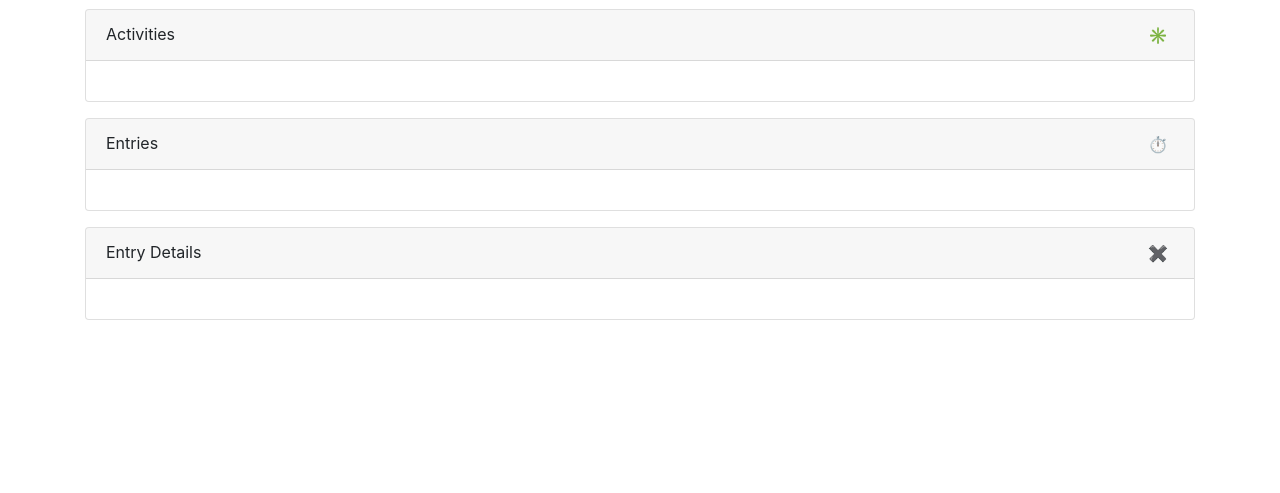
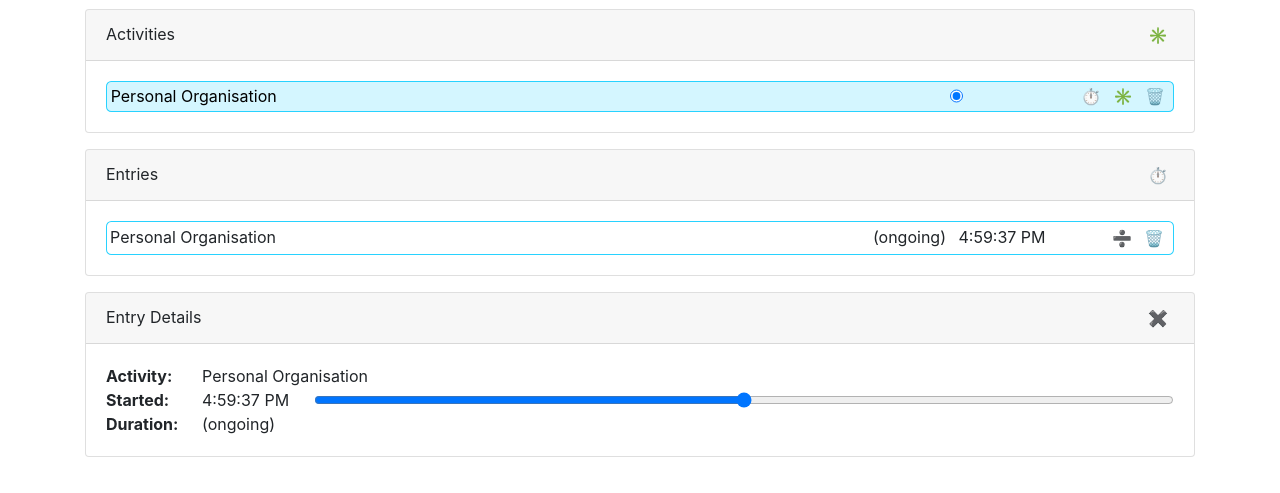
Before and after one commit to jameskirkwood/www, a plain HTML site: page mvptime/index.html in a window 1280 px wide. Shown: the part 67-560 px from the top of the page. Drawn offline with nearby package versions, Linux system fonts and the light colour scheme.

Commit message:
mvptime: fix storage initialisation

```diff
--- a/mvptime/index.html
+++ b/mvptime/index.html
@@ -449,7 +449,7 @@
             return value;
         }
         get value() {
-            return JSON.parse(localStorage.getItem(this.key) || 'undefined');
+            return JSON.parse(localStorage.getItem(this.key) || 'null');
         }
     }
 
@@ -554,8 +554,8 @@
                 this.update();
                 this.save();
             }
+            this.details = new EntryDetails(this);
             if (!this.entries.length) this.start(this.activities[0]);
-            this.details = new EntryDetails(this);
             this.update();
             $('#add-activity').click(e => {
                 this.activities.insert(this.newActivity(''), { focus: true });
```
